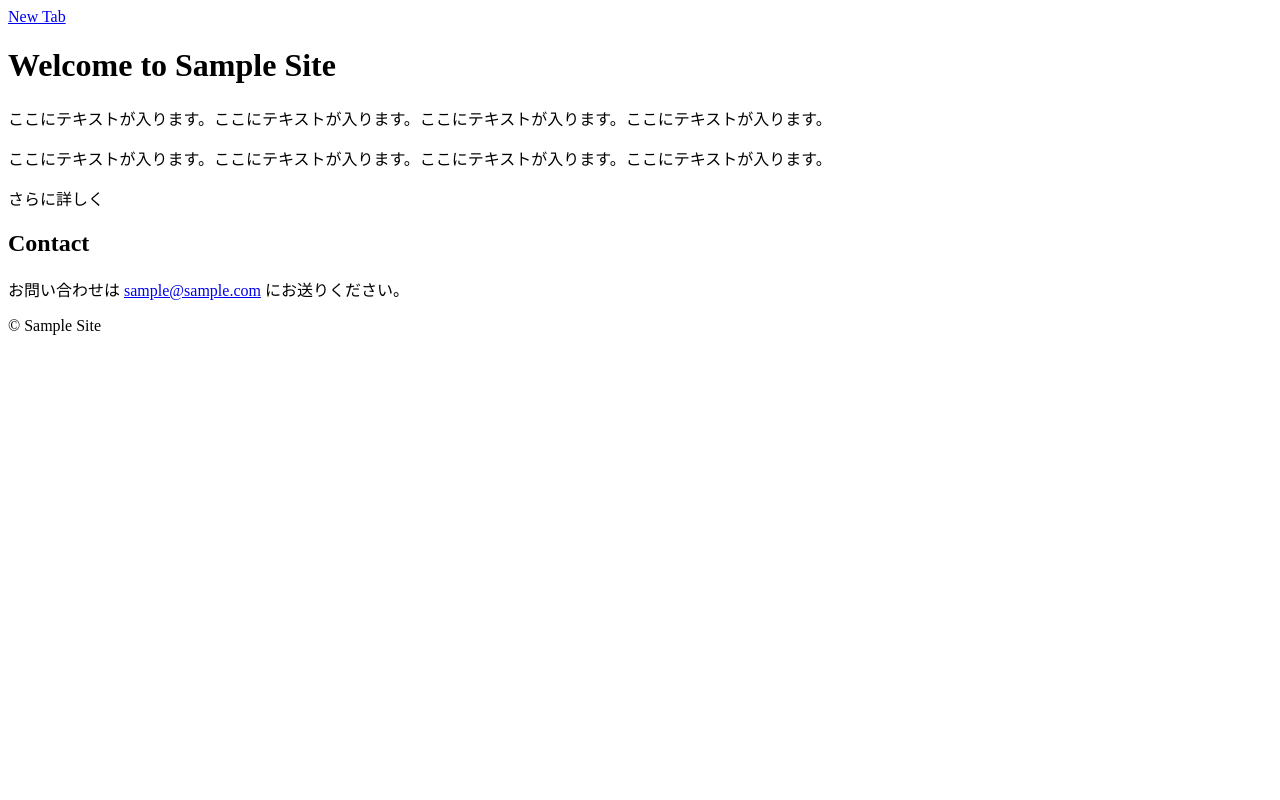
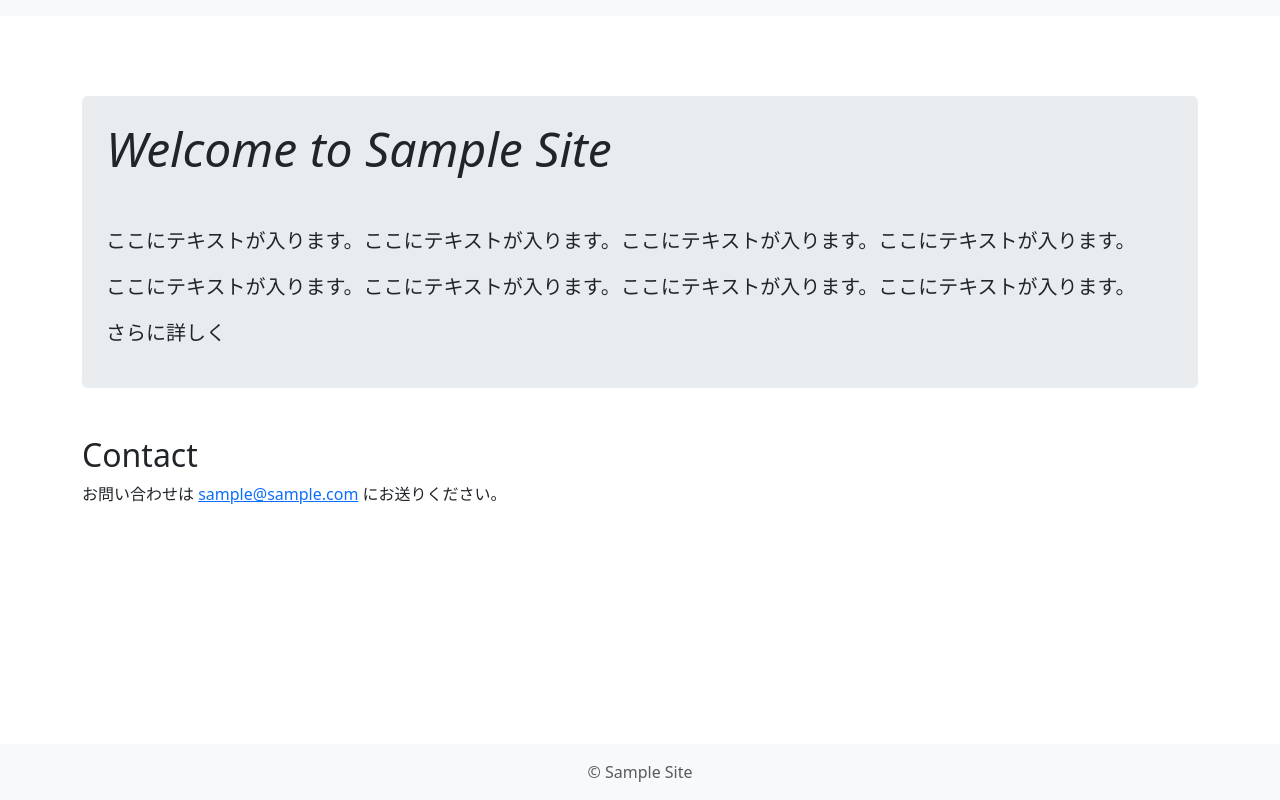
Before and after one commit to Soroibumi/NewTabPage, a plain HTML site: page index.html in a window 1280 px wide. Drawn offline with nearby package versions, Linux system fonts and the light colour scheme.

Commit message:
Update index.html

```diff
--- a/index.html
+++ b/index.html
@@ -1,20 +1,27 @@
 <!DOCTYPE html>
 <html lang="ja">
+<head>
+    <meta charset="utf-8">
+    <meta name="viewport" content="width=device-width, initial-scale=1">
+    <title>New Tab</title>
+    <link href="https://cdn.jsdelivr.net/npm/bootstrap@5.3.2/dist/css/bootstrap.min.css" rel="stylesheet" integrity="sha384-T3c6CoIi6uLrA9TneNEoa7RxnatzjcDSCmG1MXxSR1GAsXEV/Dwwykc2MPK8M2HN" crossorigin="anonymous">
+    <style>
+    </style>
+</head>
 <body>
 <header>
     <nav class="navbar bg-body-tertiary fixed-top">
         <div class="container-fluid">
-            <a class="navbar-brand" href="index.html">New Tab</a>
         </div>
     </nav>
 </header>
 <main>
     <div class="container mt-5 py-5">
         <div class="p-4 rounded bg-body-secondary">
-            <h1 class="display-5">Welcome to Sample Site</h1>
+            <h1 class="display-5 fst-italic">Welcome to Sample Site</h1>
             <p class="lead mt-5">ここにテキストが入ります。ここにテキストが入ります。ここにテキストが入ります。ここにテキストが入ります。</p>
             <p class="lead">ここにテキストが入ります。ここにテキストが入ります。ここにテキストが入ります。ここにテキストが入ります。</p>
-            <p class="lead">さらに詳しく</p>
+            <p class="lead">さらに詳しく</a></p>
         </div>
         <div class="row my-5">
             <h2>Contact</h2>
```
